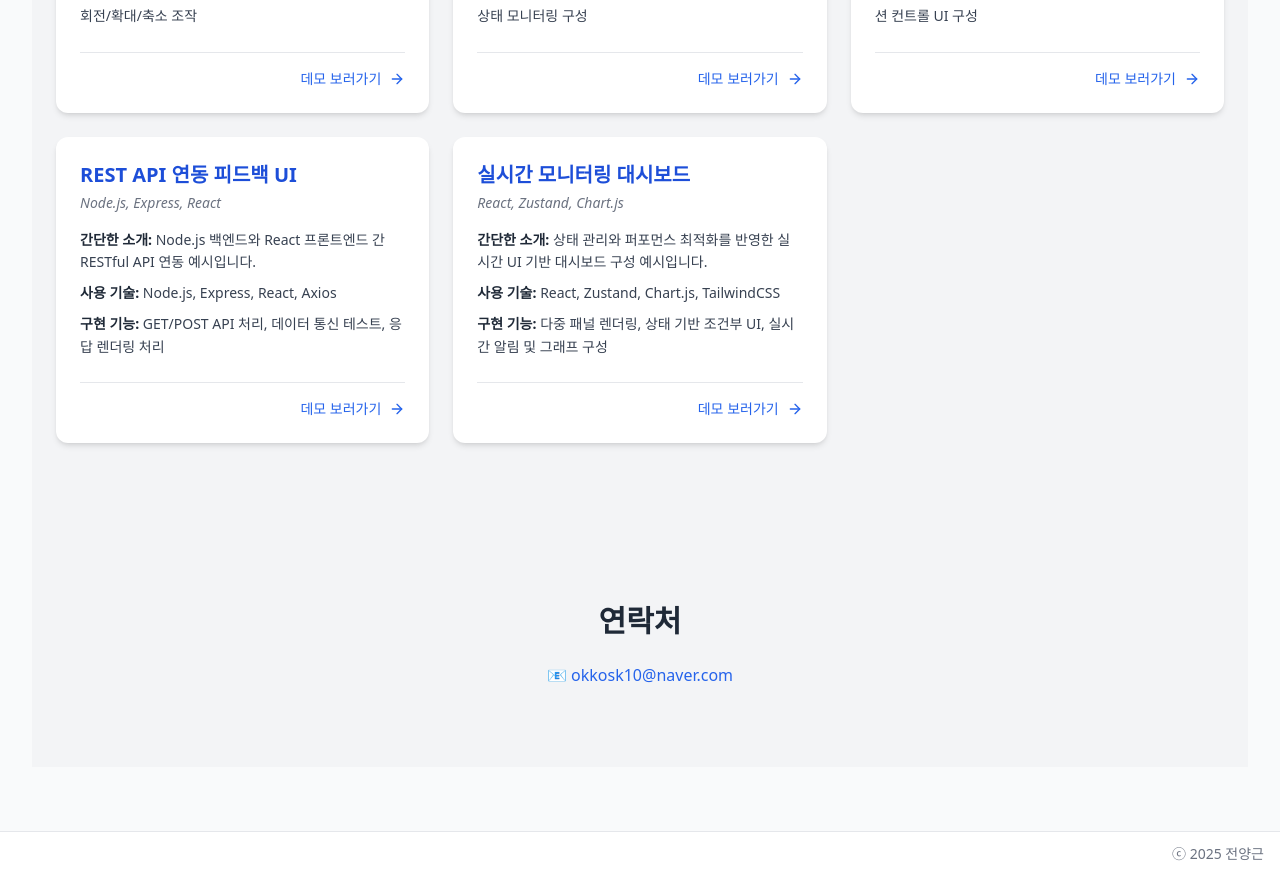
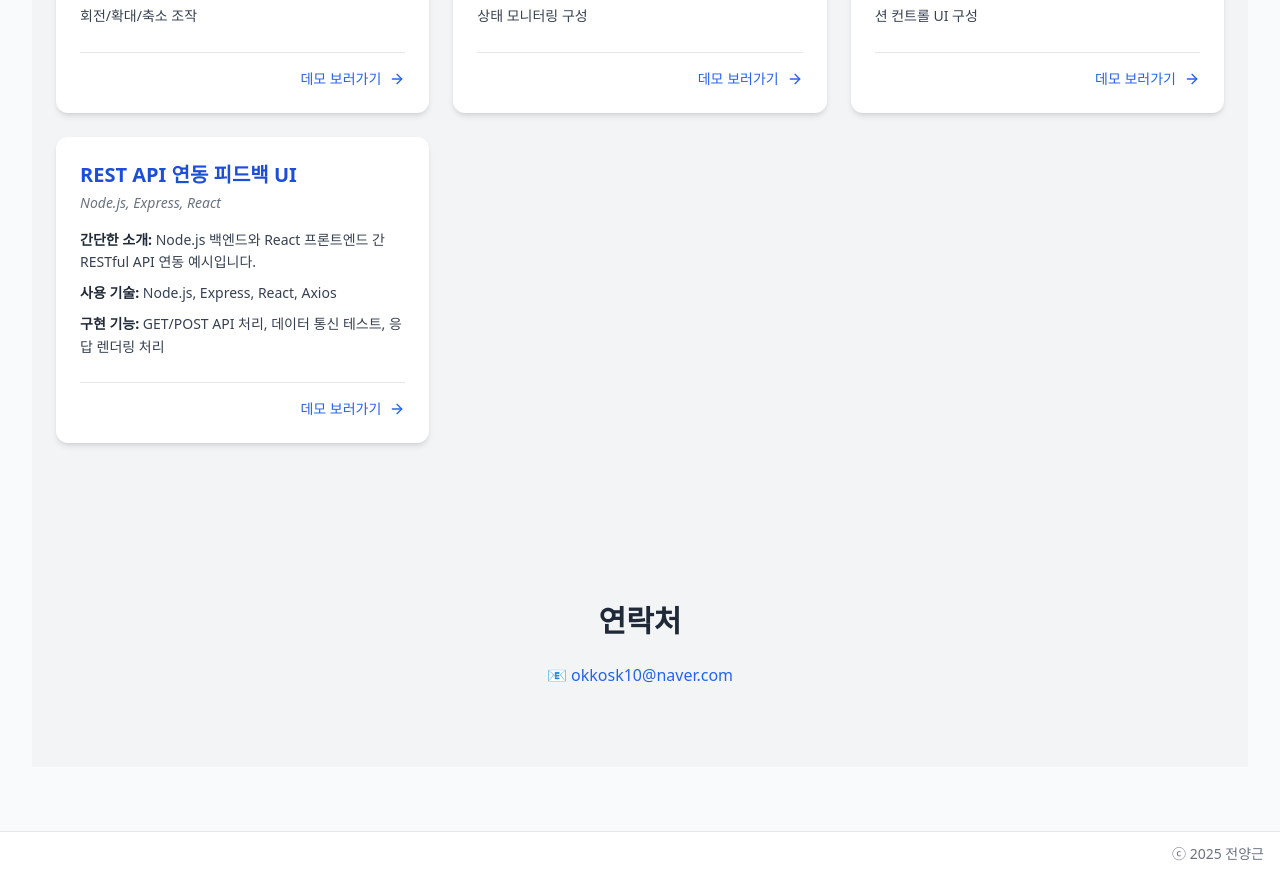
Before and after one commit to okkosk10/portfolio, a React (Vite) app: page / in a window 1280 px wide. Shown: the part 2740-3616 px from the top of the page. Built offline with nearby package versions, Linux system fonts and the light colour scheme.

Commit message:
Hide dashboard demo

```diff
--- a/src/App.jsx
+++ b/src/App.jsx
@@ -15,7 +15,6 @@ const ViewerDemo = lazy(() => import("./demo/ViewerDemo"));
 const DigitalTwinDemo = lazy(() => import("./demo/DigitalTwin"));
 const Simulation4D = lazy(() => import("./demo/FourDSimulation"));
 const ApiDemo = lazy(() => import("./demo/ApiDemo"));
-const DashboardDemo = lazy(() => import("./demo/DashboardDemo"));
 
 function DemoRoute({ children }) {
   return (
@@ -54,7 +53,6 @@ export default function App() {
       <Route path="/demo/digital-twin" element={<DemoRoute><DigitalTwinDemo /></DemoRoute>} />
       <Route path="/demo/4d-simulation" element={<DemoRoute><Simulation4D /></DemoRoute>} />
       <Route path="/demo/api-integration" element={<DemoRoute><ApiDemo /></DemoRoute>} />
-      <Route path="/demo/dashboard" element={<DemoRoute><DashboardDemo /></DemoRoute>} />
     </Routes>
   );
 }
--- a/src/data/demoList.js
+++ b/src/data/demoList.js
@@ -31,14 +31,6 @@ const demos = [
       intro: "Node.js 백엔드와 React 프론트엔드 간 RESTful API 연동 예시입니다.",
       tech: "Node.js, Express, React, Axios",
       features: "GET/POST API 처리, 데이터 통신 테스트, 응답 렌더링 처리"
-    },
-    {
-      title: "실시간 모니터링 대시보드",
-      slug: "dashboard",
-      stack: "React, Zustand, Chart.js",
-      intro: "상태 관리와 퍼포먼스 최적화를 반영한 실시간 UI 기반 대시보드 구성 예시입니다.",
-      tech: "React, Zustand, Chart.js, TailwindCSS",
-      features: "다중 패널 렌더링, 상태 기반 조건부 UI, 실시간 알림 및 그래프 구성"
     }
   ];
 
```
Also changed, not shown: 1 other file (tests, documents, lock files or other folders).
